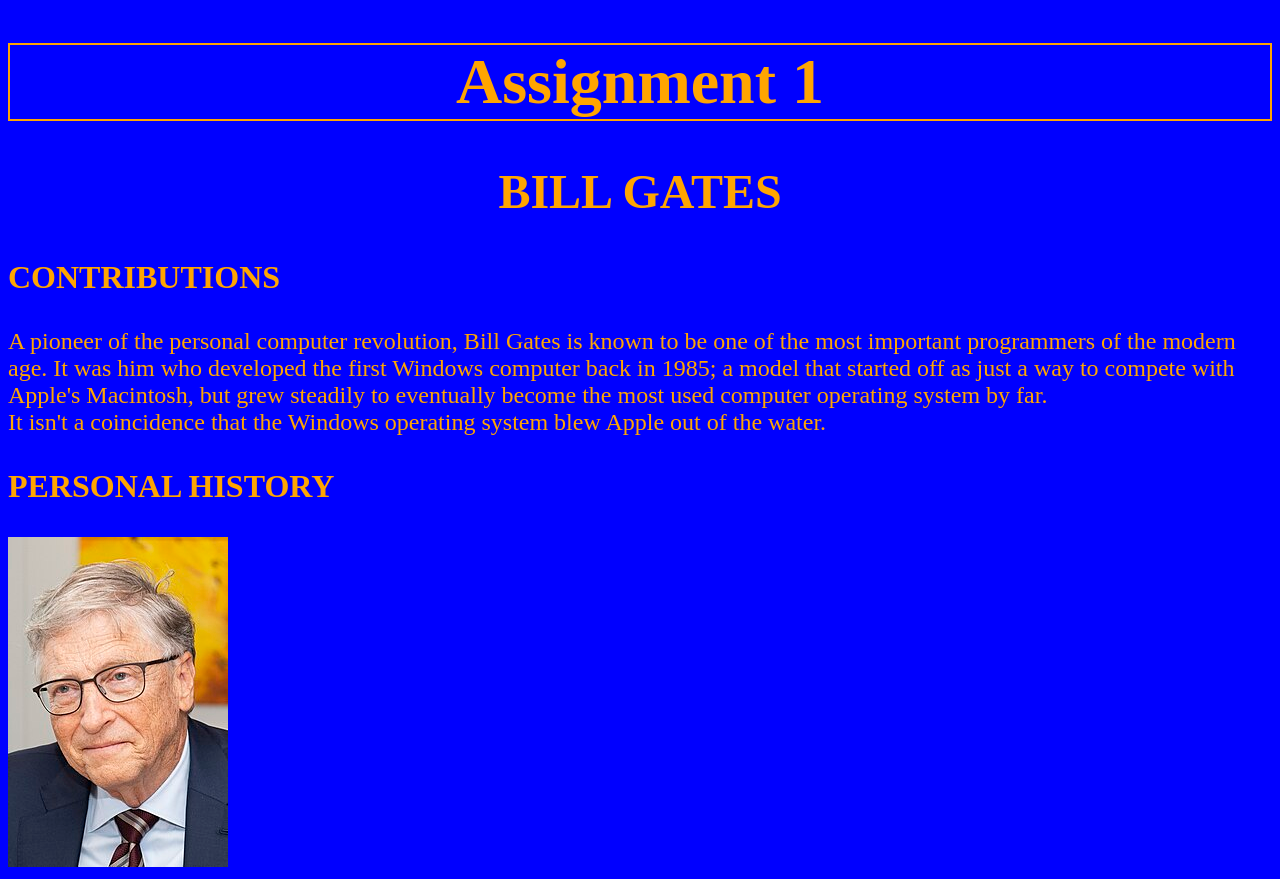
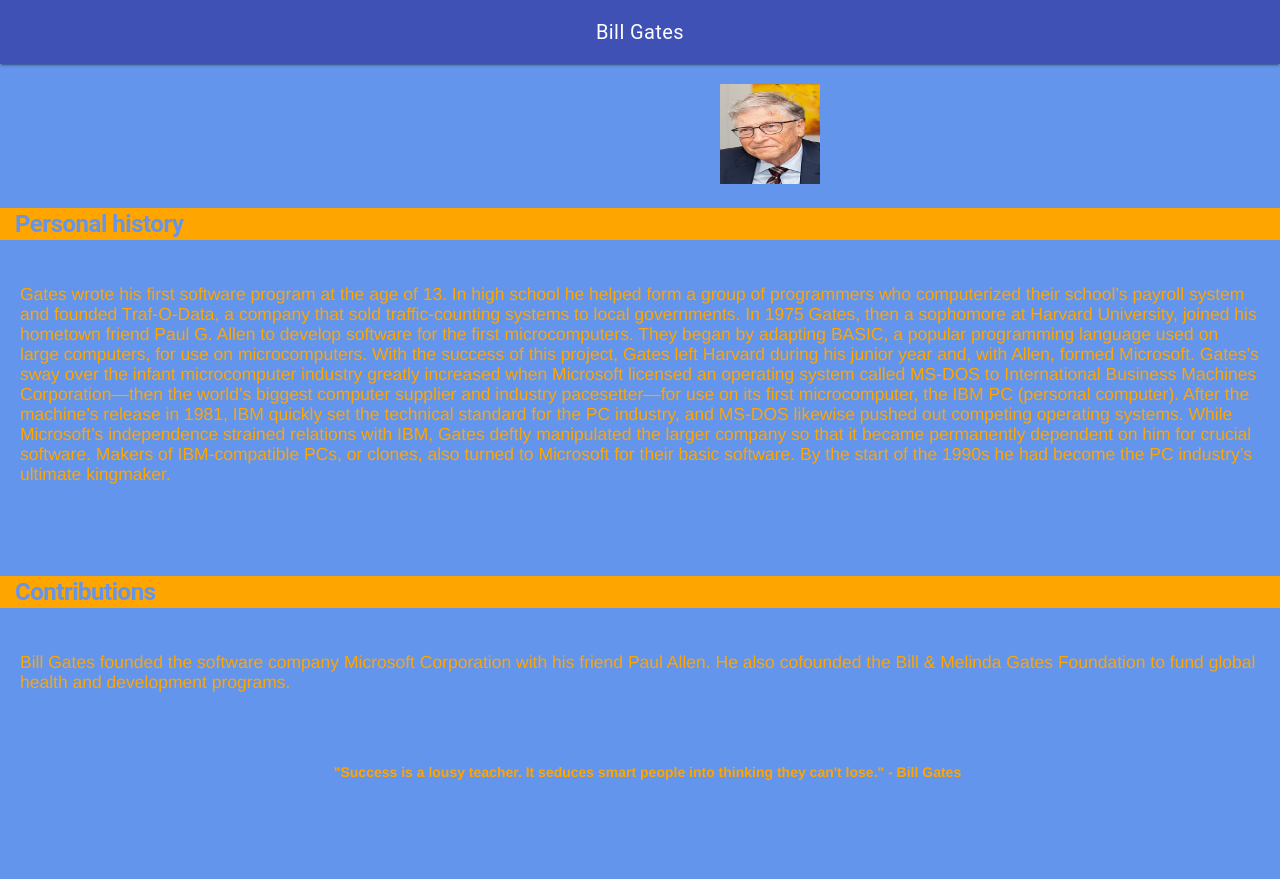
Before and after one commit to MTHS-ICD2O-1-2023/ICD2O-Assignment-01-pablo-fiallos-granados, a plain HTML site: page index.html in a window 1280 px wide. After the commit the page ends 800 px from the top, so only its background shows below. Drawn offline with nearby package versions, Linux system fonts and the light colour scheme.

Commit message:
everything

```diff
--- a/css/style.css
+++ b/css/style.css
@@ -2,3 +2,47 @@
 * Created on: Sep 2020
 * This file contains the CSS for index.html
 */
+
+/* Due to error in MDL : https://github.com/google/material-design-lite/issues/5281
+*/
+.mdl-ripple {
+  background: #000;
+  opacity: 0.001;
+}
+
+.mdl-layout__header-row {
+  justify-content: center;
+  padding: 0;
+}
+
+.mdl-layout__content {
+  padding-left: 15pt;
+  padding-right: 15pt;
+  padding-top: 15pt;
+}
+
+.mdl-textfield__error {
+  color: lightgreen;
+}
+
+.page-content {
+  color: orange;
+  font-family: Helvetica, Arial, sans-serif;
+  font-size: 1.25rem;
+}
+
+body {
+  background-color: cornflowerblue;
+}
+img {padding-left: 720px;}
+
+h1 {font-size: x-large;
+  padding-left: 15px;
+  font-weight: bold;
+  color:cornflowerblue;
+  background-color: orange;}
+
+p {padding-left: 15px;
+  color: orange;
+  font-weight: bold;
+  text-align: center;}
--- a/index.html
+++ b/index.html
@@ -1,20 +1,53 @@
 <!DOCTYPE html>
-<html>
+<!-- ICS2O-Unit1-05-HTML-MDL -->
+<html lang="en-ca">
   <head>
-    <meta charset="utf-8">
+    <meta charset="utf-8" />
+    <meta name="description" content="Bill Gates" />
+    <meta name="keywords" content="mths, ics2o" />
+    <meta name="author" content="Pablo Fiallos" />
+    <meta name="viewport" content="width=device-width, initial-scale=1.0" />
+    <link rel="stylesheet" href="https://fonts.googleapis.com/icon?family=Material+Icons" />
+    <link rel="stylesheet" href="https://code.getmdl.io/1.3.0/material.indigo-pink.min.css" />
+    <link rel="stylesheet" href="./css/style.css" />
     <title>Bill Gates</title>
   </head>
-  <body style="background-color:blue;">
-    <h1 style="text-align:center; font-size:400%; color:orange; border:2px solid orange;">Assignment 1</h1>
-    <h2 style="text-align:center; font-size:300%; color:orange">BILL GATES <br/></h2>
-    <h3 style="font-size:200%; color:orange;">CONTRIBUTIONS</h3>
-    <p style="font-size:150%; color:orange;">A pioneer of the personal computer revolution, Bill Gates is known to be one of the most important programmers of the modern age.
-      It was him who developed the first Windows computer back in 1985; a model that started off as just a way to compete with Apple's Macintosh, but grew steadily to eventually
-      become the most used computer operating system by far.
+  <body>
+    <script defer src="https://code.getmdl.io/1.3.0/material.min.js"></script>
+    <div class="mdl-layout mdl-js-layout mdl-layout--fixed-header">
+      <header class="mdl-layout__header">
+        <div class="mdl-layout__header-row">
+          <span class="mdl-layout-title">Bill Gates</span>
+        </div>
+      </header>
       <br/>
-      It isn't a coincidence that the Windows operating system blew Apple out of the water.
-    </p>
-    <h3 style="font-size:200%; color:orange;" >PERSONAL HISTORY</h3>
-    <img src="images/Bill_Gates.jpg" alt="Bill Gates"/>
+      <img src="images/Bill_Gates.jpg" width=100px height=100px>
+      <h1> Personal history </h1>
+      <main class="mdl-layout__content">
+        <div class="page-content">
+          Gates wrote his first software program at the age of 13. In high school he helped form a group of programmers who
+          computerized their school’s payroll system and founded Traf-O-Data, a company that sold traffic-counting systems to
+          local governments. In 1975 Gates, then a sophomore at Harvard University, joined his hometown friend Paul G. Allen to
+          develop software for the first microcomputers. They began by adapting BASIC, a popular programming language used on
+          large computers, for use on microcomputers. With the success of this project, Gates left Harvard during his junior year
+          and, with Allen, formed Microsoft. Gates’s sway over the infant microcomputer industry greatly increased when Microsoft
+          licensed an operating system called MS-DOS to International Business Machines Corporation—then the world’s biggest
+          computer supplier and industry pacesetter—for use on its first microcomputer, the IBM PC (personal computer). After the
+          machine’s release in 1981, IBM quickly set the technical standard for the PC industry, and MS-DOS likewise pushed out
+          competing operating systems. While Microsoft’s independence strained relations with IBM, Gates deftly manipulated the
+          larger company so that it became permanently dependent on him for crucial software. Makers of IBM-compatible PCs, or
+          clones, also turned to Microsoft for their basic software. By the start of the 1990s he had become the PC industry’s
+          ultimate kingmaker.
+        </div>
+      </main>
+    <h1> Contributions </h1>
+      <main class="mdl-layout__content">
+        <div class="page-content">
+          Bill Gates founded the software company Microsoft Corporation with his friend Paul Allen. He also cofounded the Bill &
+          Melinda Gates Foundation to fund global health and development programs.
+        </div>
+      </main>
+    <p> "Success is a lousy teacher. It seduces smart people into thinking they can't lose." - Bill Gates</p>
+    </div>
   </body>
 </html>
```
